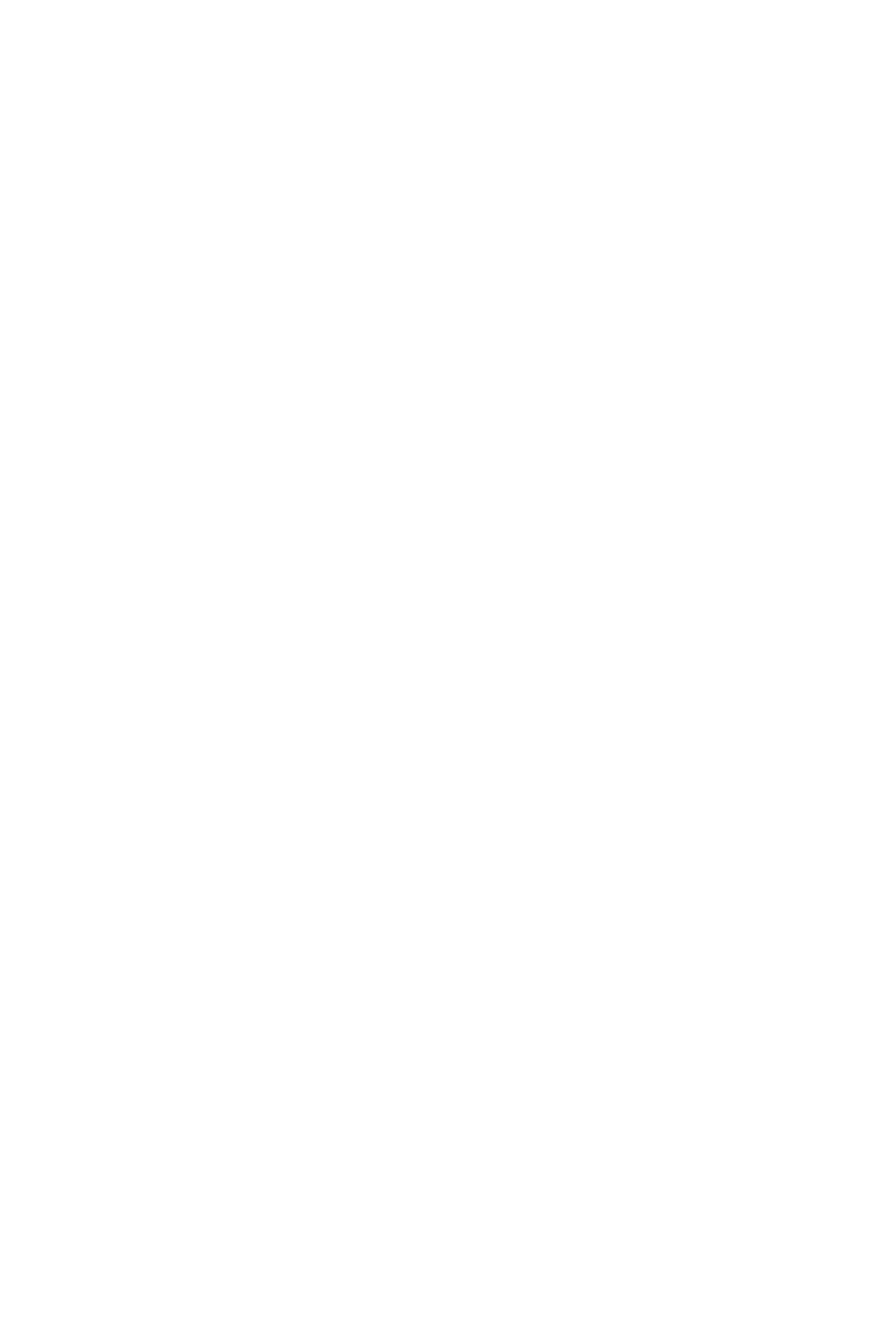
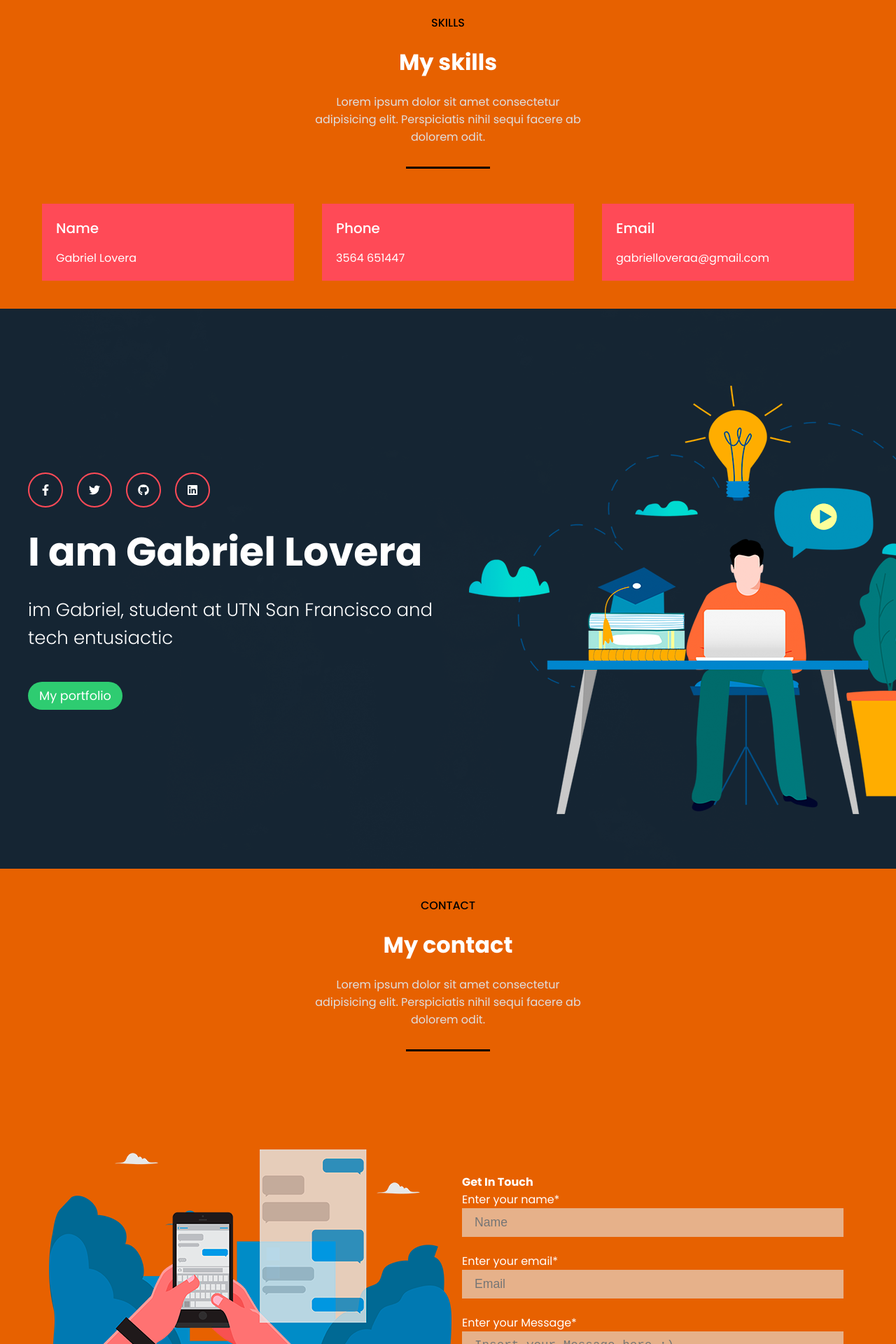
Before and after one commit to gabi-lovera/my-page, a React (Create React App) app in the folder myapp/: page / in a window 1280 px wide. Shown: the part 820-2740 px from the top of the page at 70% size. Before the commit the page ends 800 px from the top, so only its background shows below. Built offline with nearby package versions, Linux system fonts and the light colour scheme.

Commit message:
add contact

```diff
--- a/myapp/src/App.css
+++ b/myapp/src/App.css
@@ -54,14 +54,21 @@ body{
   width: 1200px;
   margin: 0 auto;
 }
+.bgMain{
+  background: #E76100;
+}
 
-/* Helpers */
+/* Grid System */
 .row{
 display: flex;
 width: 100%;
+flex-wrap: wrap;
 }
 .col-6{
 width: 50%;
+}
+.col-4{
+  width: 33.33333333333333%;
 }
 /*header*/
 .header__content{
@@ -118,3 +125,111 @@ width: 50%;
     padding: 0 30px;
     margin-top: 110px;
   }
+
+  /* Skills */
+  .skills{
+    background: #E76100;
+    padding: 20px 0;
+    color: #fff;
+  }
+  .common{
+    width: 33.33333333333333%;
+    margin: 20px auto;
+    text-align: center;
+  }
+  .heading{
+    margin-bottom: 20px;
+    font-weight: 500;
+    color: #000;
+    font-size: 16px;
+  }
+  .mainHeader{
+    font-size: 32px;
+    margin-bottom: 20px;
+  }
+  .mainContent{
+    font-size: 16px;
+    color: #dfdfdf;
+  }
+  .commonBorder{
+    background: #000;
+    height: 3px;
+    width: 120px;
+    margin: 30px auto;
+  }
+  .skills__box{
+    padding: 20px;
+    background: #ff4a57;
+    color: #fff;
+    margin: 20px;
+  }
+  .skills__box-header{
+    font-size: 20px;
+    font-weight: 500;
+    margin-bottom: 15px;
+  }
+  .skilss__box-p{
+    font-size: 16px;
+    color: #dfdfdf;
+  }
+
+
+  /* Contact */
+  .contact{
+    background: #E76100;
+    padding: 20px 0;
+    color: #fff;
+  }
+
+  .header__contact{
+    margin-left: 20px;
+  }
+
+  .field{
+    width: 100%;
+    border: 2px solid rgba(0, 0, 0, 0);
+    outline: none;
+    background-color: rgba(230, 230, 230, 0.6);
+    padding: 0.5rem 1rem;
+    font-size: 1.1rem;
+    margin-bottom: 22px;
+    transition: .3s;
+  }
+
+  .field:hover{
+    background-color: rgba(0, 0, 0, 0.1);
+  }
+
+  textarea{
+    min-height: 150px;
+  }
+
+  .btn{
+    width: 100%;
+    padding: 0.5rem 1rem;
+    background-color: #2ecc71;
+    color: #fff;
+    font-size: 1.1rem;
+    border: none;
+    outline: none;
+    cursor: pointer;
+    transition: .3s;
+  }
+
+  .btn:hover{
+      background-color: #27ae60;
+  }
+
+  .field:focus{
+      border: 2px solid rgba(30,85,250,0.47);
+      background-color: #fff;
+  }
+
+  @media screen and (max-width: 880px){
+    .contact-box{
+      grid-template-columns: 1fr;
+    }
+    .left{
+      height: 200px;
+    }
+  }
--- a/myapp/src/App.js
+++ b/myapp/src/App.js
@@ -1,12 +1,18 @@
 import './App.css';
 import Banner from "./components/Banner"
 import Nav from "./components/Nav"
+import Skills from "./components/Skills"
+import Contact from "./components/Contact"
+import About from "./components/About"
+
 function App() {
   return (
     <div>
       <Banner />
       <Nav />
-
+      <Skills />
+      <Banner />
+      <Contact />
     </div>
   );
 }
--- /dev/null
+++ b/myapp/src/components/About.js
@@ -0,0 +1,11 @@
+import React from 'react'
+
+export const About = () => {
+    return (
+        <div>
+
+        </div>
+    )
+}
+
+export default About;
--- a/myapp/src/components/Banner.js
+++ b/myapp/src/components/Banner.js
@@ -1,7 +1,8 @@
 import React from 'react'
 import {FaFacebookF,FaGithub,FaLinkedin,FaTwitter} from "react-icons/fa"
 export const Banner = () => {
-    return (
+
+  return (
       <header className="header">
         <div className="container">
           <div className="row">
--- /dev/null
+++ b/myapp/src/components/Contact.js
@@ -0,0 +1,68 @@
+import React from 'react'
+
+export const Contact = () => {
+    const [state] = React.useState(
+        {}
+    )
+    return (
+      <div className="contact">
+        <div className="container">
+          <div className="skills__header">
+            <div className="common">
+              <h3 className="heading">CONTACT</h3>
+              <h1 className="mainHeader">My contact</h1>
+              <p className="mainContent">
+                Lorem ipsum dolor sit amet consectetur adipisicing elit.
+                Perspiciatis nihil sequi facere ab dolorem odit.
+              </p>
+              <div className="commonBorder"></div>
+            </div>
+          </div>
+
+          <div className="row">
+            <div className="col-6">
+              <div className="banner__img">
+                <img src="images/send.png" alt="dev" />
+              </div>
+            </div>
+            <div className="col-6">
+              <div className="header__content">
+                <div className="header__contact">
+                  <div className="left-content">
+                    <div className="contact-title">
+                      <h4>Get In Touch</h4>
+                    </div>
+                    <form className="form">
+                      <div className="form-field">
+                        <label htmlFor="name">Enter your name*</label>
+                        <input type="text" id="name" class="field" placeholder="Name" />
+                      </div>
+                      <div className="form-field">
+                        <label htmlFor="email">Enter your email*</label>
+                        <input type="email" id="email" class="field" placeholder="Email" />
+                      </div>
+                      <div className="form-field">
+                        <label htmlFor="text-area">Enter your Message*</label>
+                        <textarea placeholder="Insert your Message here :)" class="field"
+                          name="textarea"
+                          id="textarea"
+                          cols="30"
+                          rows="10"
+                        ></textarea>
+                      </div>
+                      <div className="form-field">
+                        <button className="btn">Send Message</button>
+                      </div>
+                    </form>
+                  </div>
+                </div>
+              </div>
+            </div>
+          </div>
+
+        </div>
+      </div>
+    );
+}
+
+export default Contact;
--- /dev/null
+++ b/myapp/src/components/Skills.js
@@ -0,0 +1,56 @@
+import React from 'react'
+
+export const Skills = () => {
+
+  const [state] = React.useState([
+        {
+          id: 1,
+          icon: "",
+          heading: "Name",
+          text: "Gabriel Lovera",
+        },
+        {
+          id: 2,
+          icon: "",
+          heading: "Phone",
+          text: "3564 651447",
+        },
+        {
+          id: 3,
+          icon: "",
+          heading: "Email",
+          text: "gabrielloveraa@gmail.com",
+        }
+      ]);
+    return (
+      <div className="skills">
+        <div className="container">
+          <div className="skills__header">
+            <div className="common">
+              <h3 className="heading">SKILLS</h3>
+              <h1 className="mainHeader">My skills</h1>
+              <p className="mainContent">
+                Lorem ipsum dolor sit amet consectetur adipisicing elit.
+                Perspiciatis nihil sequi facere ab dolorem odit.
+              </p>
+              <div className="commonBorder"></div>
+            </div>
+
+            <div className="row bgMain">
+              {state.map((Info) => (
+                <div className="col-4 bgMain">
+                  <div className="skills__box">
+                    <p>{Info.icon}</p>
+                    <div className="skills__box-header">{Info.heading}</div>
+                    <div className="skills__box-p">{Info.text}</div>
+                  </div>
+                </div>
+              ))}
+            </div>
+          </div>
+        </div>
+      </div>
+    );
+}
+
+export default Skills;
```
Also changed, not shown: myapp/public/images/develop2.png (deleted), myapp/public/images/send.png (added), myapp/src/components/Services.js (deleted).
